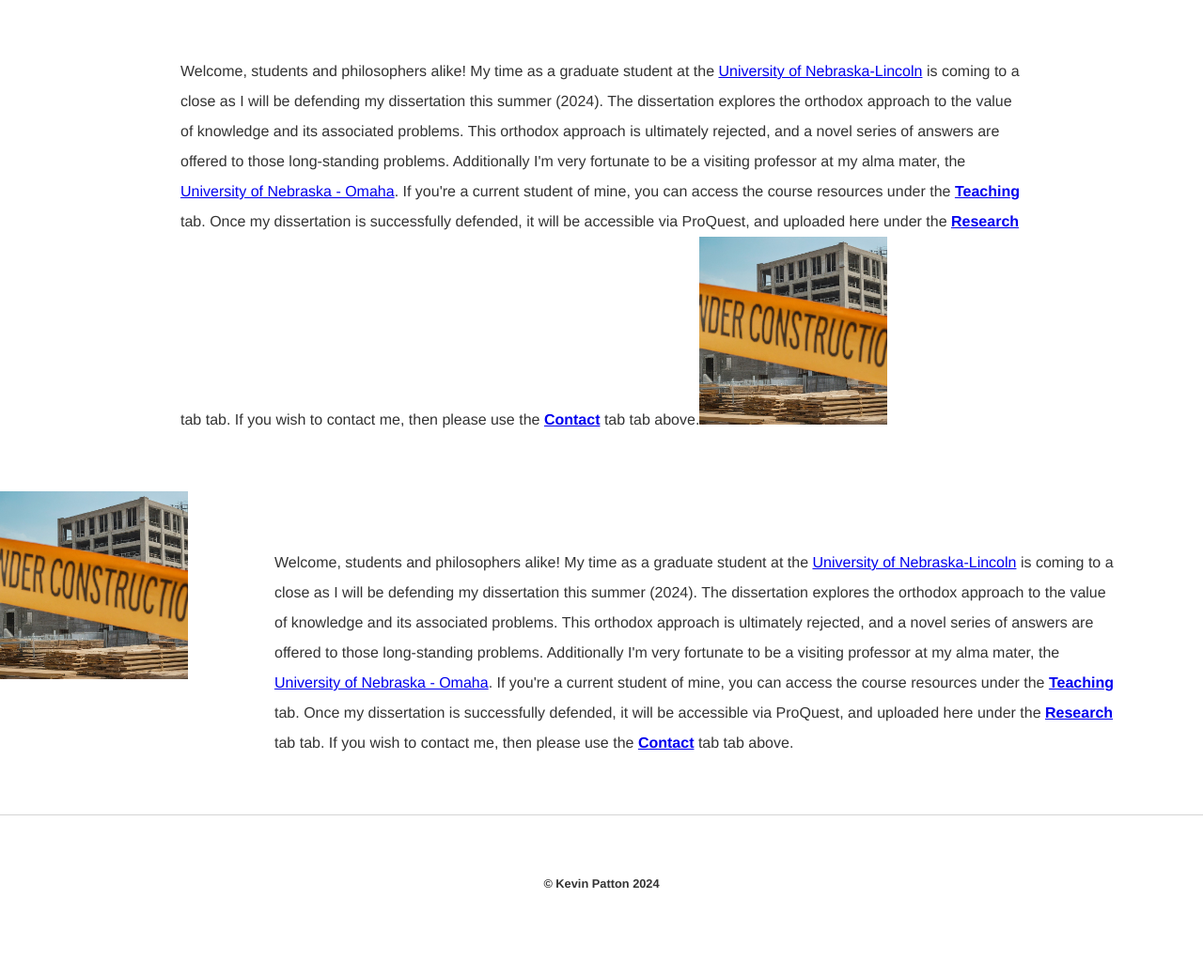
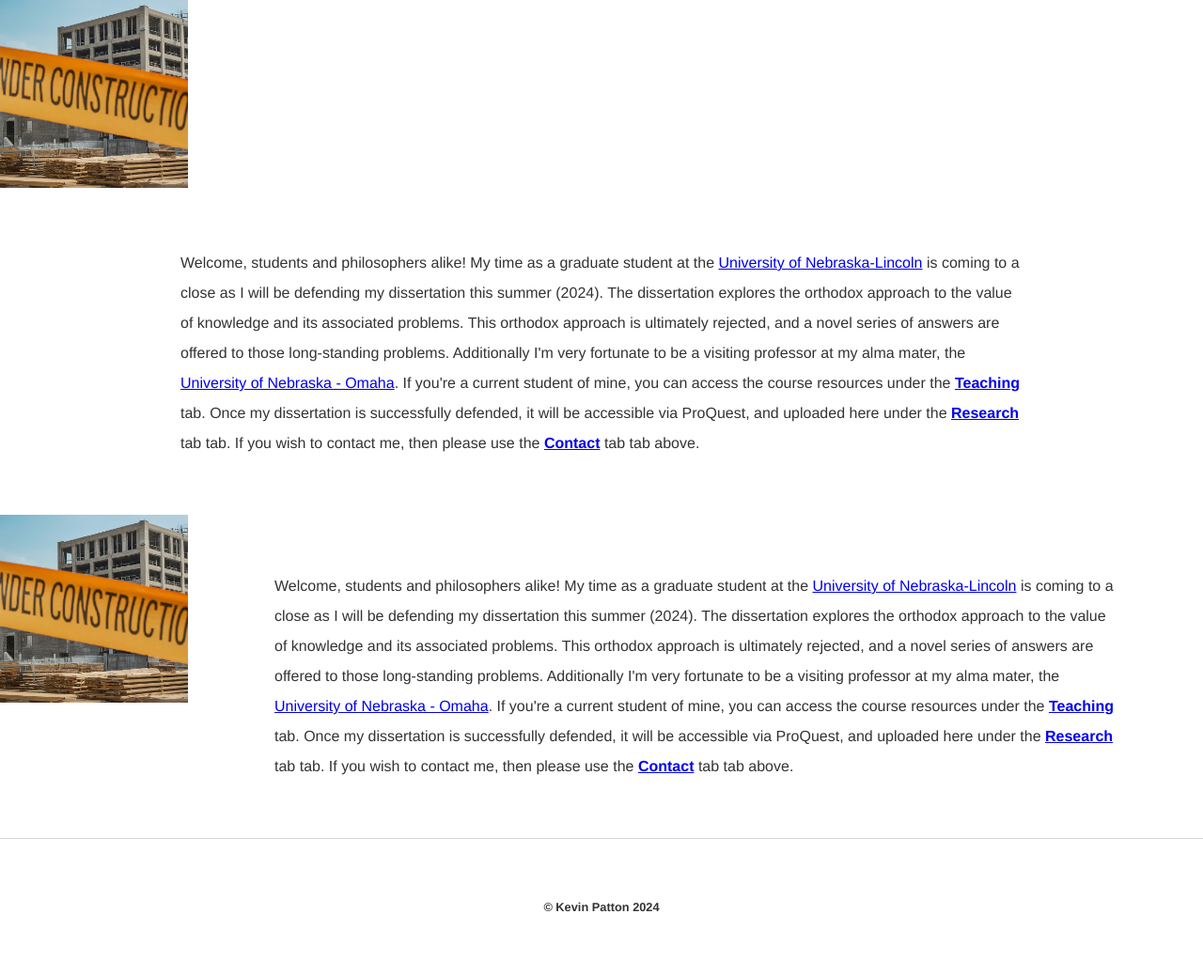
Before and after one commit to kevinjpatton/kevinjpatton.github.io, a Jekyll site: the page built from test.html, in a window 1280 px wide. Shown: the part 348-1387 px from the top of the page at 94% size. Built offline with Jekyll 4.4.1, drawn with Linux system fonts in a browser that asks for light colours; Markdown is read by kramdown in place of the engine named in the settings; before the commit the page ends 1362 px from its top, so only the background shows below that.

Commit message:
Update test.html

```diff
--- a/test.html
+++ b/test.html
@@ -4,7 +4,7 @@
 ---
 <!-- /.blurb -->
 <div class="blurb">
-<p>Welcome, students and philosophers alike! My time as a graduate student at the  <a href="http://www.unl.edu/philosophy/graduate-students#patton" target="_blank">University of Nebraska-Lincoln</a> is coming to a close as I will be defending my dissertation this summer (2024). The dissertation explores the orthodox approach to the value of knowledge and its associated problems. This orthodox approach is ultimately rejected, and a novel series of answers are offered to those long-standing problems. Additionally I'm very fortunate to be a visiting professor at my alma mater, the <a href="https://www.unomaha.edu/college-of-arts-and-sciences/philosophy/about-us/directory/kevin-patton.php" target="_blank">University of Nebraska - Omaha</a>. If you're a current student of mine, you can access the course resources under the <b><a href="/teaching/index.html" >Teaching</a></b> tab. Once my dissertation is successfully defended, it will be accessible via ProQuest, and uploaded here under the <b><a href="/teaching/index.html">Research</a></b> tab tab. If you wish to contact me, then please use the <b><a href="/teaching/index.html">Contact</a></b> tab tab above.<img src="/teaching/Under_Construction.jpg" alt="Under Construction" class="thumbnail"></p>
+<img src="/teaching/Under_Construction.jpg" alt="Under Construction" class="thumbnail"><p>Welcome, students and philosophers alike! My time as a graduate student at the  <a href="http://www.unl.edu/philosophy/graduate-students#patton" target="_blank">University of Nebraska-Lincoln</a> is coming to a close as I will be defending my dissertation this summer (2024). The dissertation explores the orthodox approach to the value of knowledge and its associated problems. This orthodox approach is ultimately rejected, and a novel series of answers are offered to those long-standing problems. Additionally I'm very fortunate to be a visiting professor at my alma mater, the <a href="https://www.unomaha.edu/college-of-arts-and-sciences/philosophy/about-us/directory/kevin-patton.php" target="_blank">University of Nebraska - Omaha</a>. If you're a current student of mine, you can access the course resources under the <b><a href="/teaching/index.html" >Teaching</a></b> tab. Once my dissertation is successfully defended, it will be accessible via ProQuest, and uploaded here under the <b><a href="/teaching/index.html">Research</a></b> tab tab. If you wish to contact me, then please use the <b><a href="/teaching/index.html">Contact</a></b> tab tab above.</p>
 </div>
 
 <div class="thumbnail-container">
```
